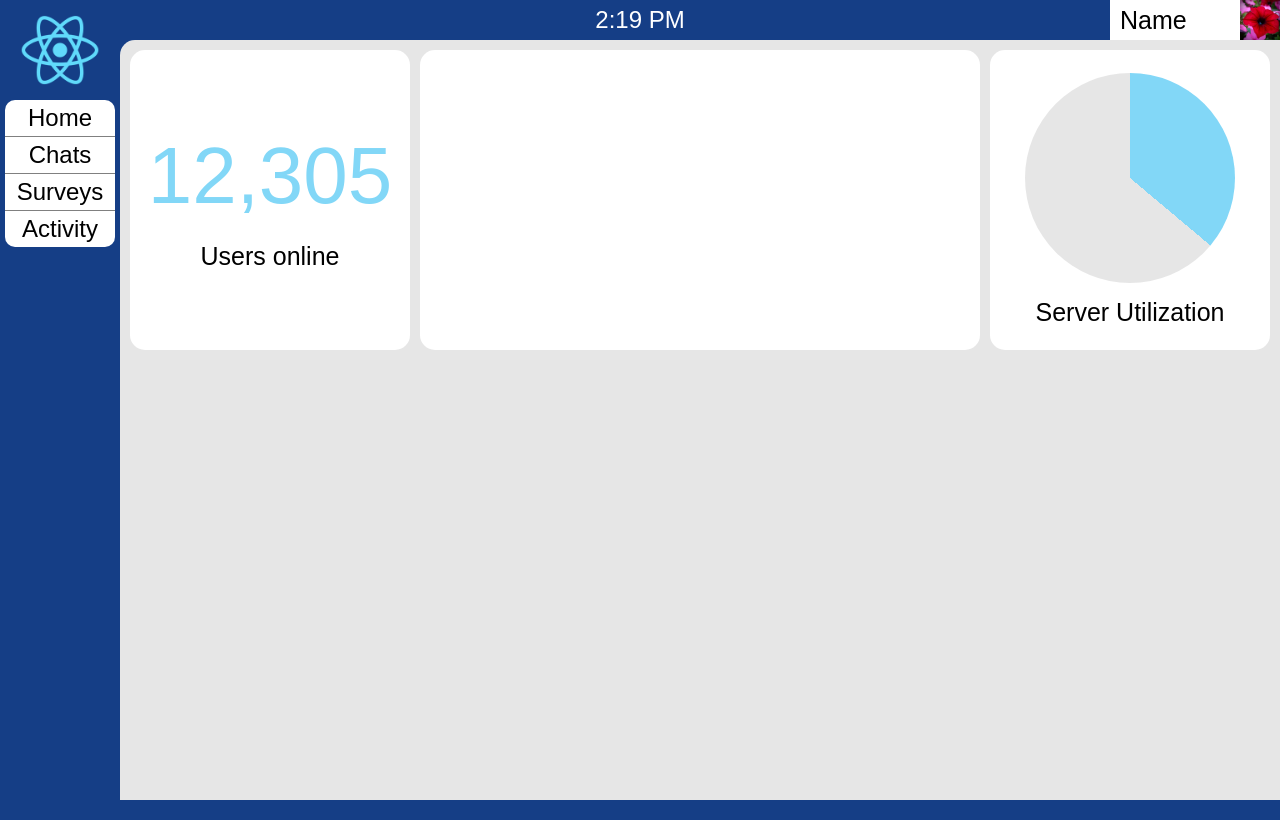
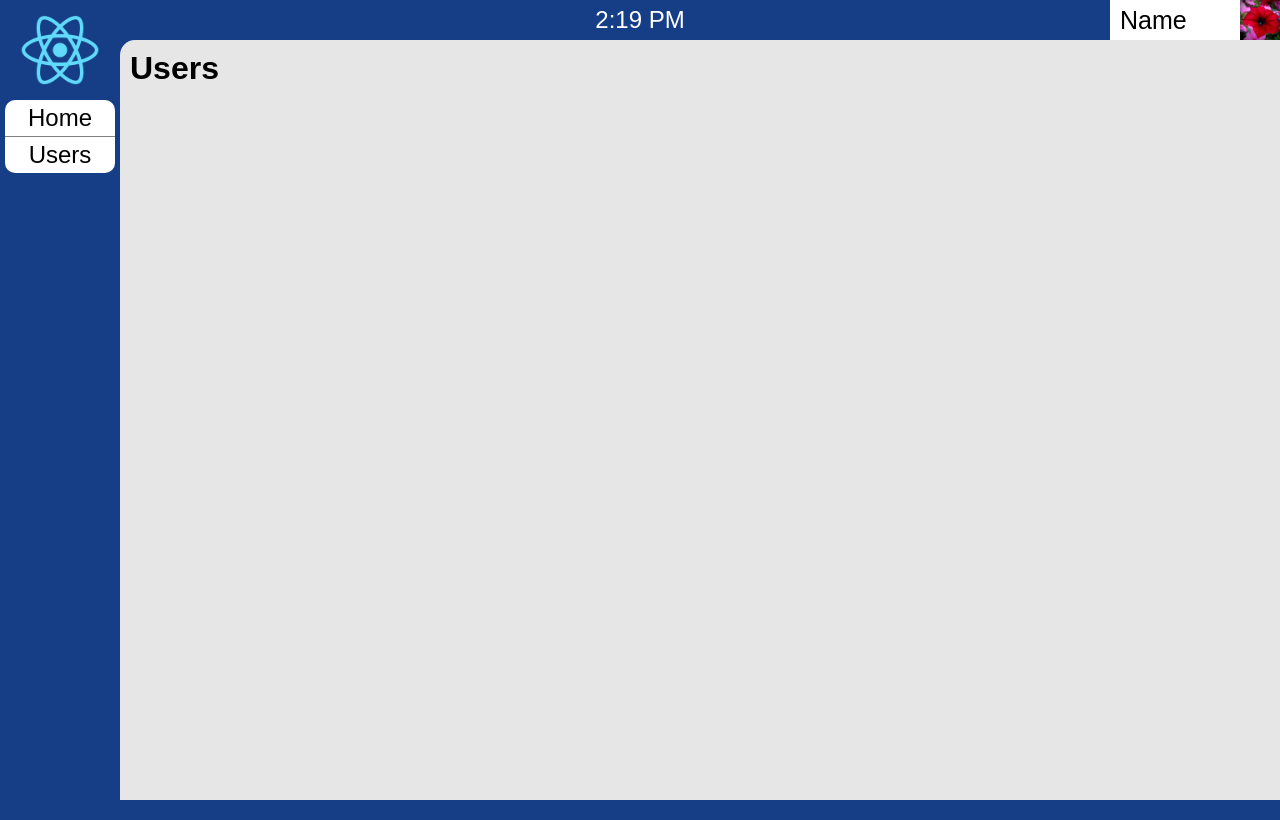
Before and after one commit to Lasse-Tom-Lang/react-dashboard, a React (Create React App) app: page /users in a window 1280 px wide. Built offline with nearby package versions, Linux system fonts and the light colour scheme.

Commit message:
Added routing, 404 page and users component

```diff
--- a/package.json
+++ b/package.json
@@ -10,6 +10,7 @@
     "@types/node": "^16.11.64",
     "@types/react": "^18.0.21",
     "@types/react-dom": "^18.0.6",
+    "@types/react-router-dom": "^5.3.3",
     "react": "^18.2.0",
     "react-countup": "^6.3.2",
     "react-dom": "^18.2.0",
@@ -43,6 +44,6 @@
     ]
   },
   "devDependencies": {
-    "react-router-dom": "^6.4.2"
+    "react-router-dom": "^6.4.3"
   }
 }
--- a/src/App.tsx
+++ b/src/App.tsx
@@ -1,17 +1,22 @@
-import React, {useState} from 'react';
 import "./style.scss"
 import NavBarLeft from './NavBar/NavBarLeft';
 import NavBarTop from './NavBar/NavBarTop';
 import Main from './Main/Main';
+import Users from "./Users/Users";
+import ErrorPage from "./ErrorPage";
+import { BrowserRouter, Routes, Route } from "react-router-dom"
 
 function App() {
-  let [activePage, openPage] = useState("main")
   return (
-    <>
-      <NavBarTop/>
-      <NavBarLeft/>
-      {activePage==="main"?<Main/>:<></>}
-    </>
+    <BrowserRouter>
+      <NavBarTop />
+      <NavBarLeft />
+      <Routes>
+        <Route path="/" element={<Main />} />
+        <Route path="/users" element={<Users />} />
+        <Route path="*" element={<ErrorPage />} />
+      </Routes>
+    </BrowserRouter>
   );
 }
 
--- /dev/null
+++ b/src/ErrorPage.tsx
@@ -0,0 +1,14 @@
+import { Link } from "react-router-dom"
+
+const ErrorPage = () => {
+  return (
+    <main id="errorPage">
+      <h1>
+        404 Page not found
+      </h1>
+      <Link to="/">Go back to main</Link>
+    </main>
+  )
+}
+
+export default ErrorPage
--- a/src/Main/Main.scss
+++ b/src/Main/Main.scss
@@ -5,11 +5,14 @@ main {
   left: 120px;
   width: calc(100vw - 140px);
   height: calc(100vh - 60px);
+  padding: 10px;
+}
+
+#main {
   display: grid;
   grid-template-columns: 1fr 2fr 1fr;
   grid-auto-rows: 300px;
   gap: 10px;
-  padding: 10px;
 }
 
 .widget {
--- a/src/Main/Main.tsx
+++ b/src/Main/Main.tsx
@@ -3,7 +3,7 @@ import ServerUtilization from "./Widgets/ServerUtilization";
 
 function Main() {
   return (
-    <main>
+    <main id="main">
       <UsersOnline usersOnline={12305}/>
       <div className="widget">
 
--- a/src/NavBar/NavBar.scss
+++ b/src/NavBar/NavBar.scss
@@ -7,7 +7,7 @@
   flex-direction: column;
   align-items: center;
 
-  button {
+  a {
     width: calc(100% - 10px);
     background-color: white;
     border: 0;
@@ -15,7 +15,9 @@
     font-size: 24px;
     padding-block: 4px;
     border-top: 1px solid grey;
-    cursor: pointer;
+    text-decoration: none;
+    color: black;
+    text-align: center;
 
     &:first-of-type {
       border-radius: 10px 10px 0 0;
--- a/src/NavBar/NavBarItem.tsx
+++ b/src/NavBar/NavBarItem.tsx
@@ -1,4 +1,5 @@
 import {FC} from 'react';
+import {Link} from "react-router-dom"
 
 interface NavBarItemProps {
   itemName: string,
@@ -7,9 +8,9 @@ interface NavBarItemProps {
 
 const NavBarItem:FC<NavBarItemProps> = (props) => {
   return (
-    <button>
+    <Link to={props.link}>
       {props.itemName}
-    </button>
+    </Link>
   );
 }
 
--- a/src/NavBar/NavBarLeft.tsx
+++ b/src/NavBar/NavBarLeft.tsx
@@ -4,9 +4,7 @@ function NavBarLeft() {
   return (
     <nav id='navBar-left'>
       <NavBarItem itemName='Home' link='/'/>
-      <NavBarItem itemName='Chats' link='/chats'/>
-      <NavBarItem itemName='Surveys' link='/surveys'/>
-      <NavBarItem itemName='Activity' link='/activity'/>
+      <NavBarItem itemName='Users' link='/users'/>
     </nav>
   );
 }
--- /dev/null
+++ b/src/Users/Users.tsx
@@ -0,0 +1,11 @@
+const Users = () => {
+  return (
+    <main>
+      <h1>
+        Users
+      </h1>
+    </main>
+  )
+}
+
+export default Users
--- a/src/style.scss
+++ b/src/style.scss
@@ -17,3 +17,15 @@ body {
 main,nav{
   position: absolute;
 }
+
+#errorPage {
+  display: flex;
+  align-items: center;
+  justify-content: center;
+  flex-direction: column;
+
+  a {
+    text-decoration: none;
+    color: $mainColor;
+  }
+}
```
Also changed, not shown: 1 other file (tests, documents, lock files or other folders).
